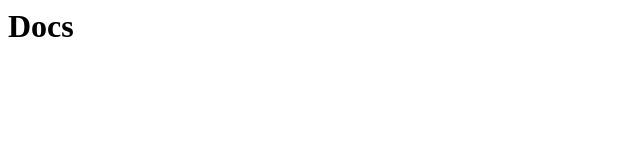
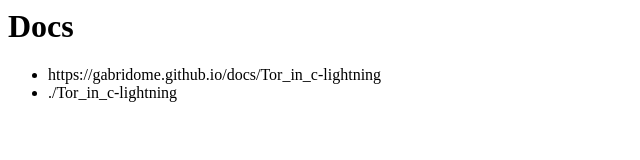
Before and after one commit to gabridome/docs, a plain HTML site: page index.html in a window 1280 px wide. Shown: the whole page, without its empty margins (0-640 px from the left). Drawn offline with Linux system fonts and the light colour scheme.

Commit message:
Update index.html

```diff
--- a/index.html
+++ b/index.html
@@ -1 +1,4 @@
 <h1>Docs</h1>
+<ul>
+  <li>https://gabridome.github.io/docs/Tor_in_c-lightning</li>
+  <li>./Tor_in_c-lightning</li>
```
